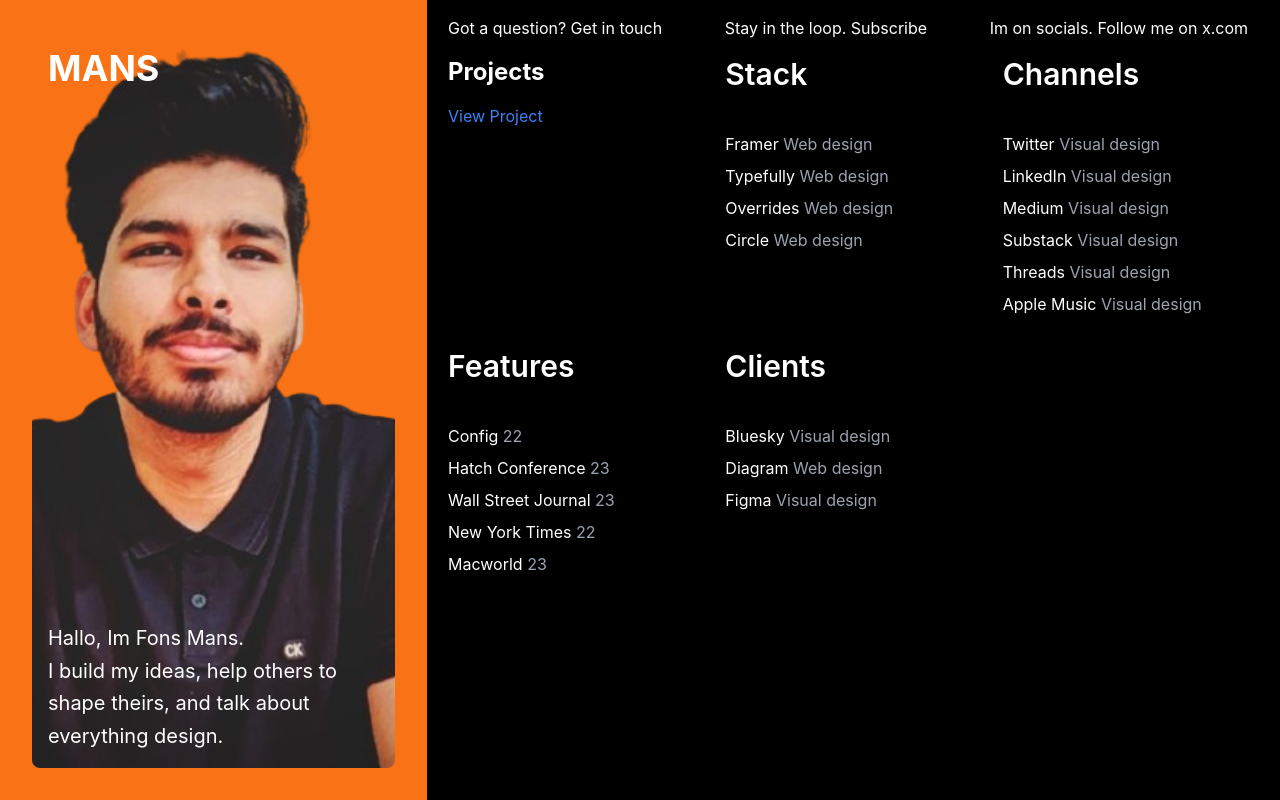
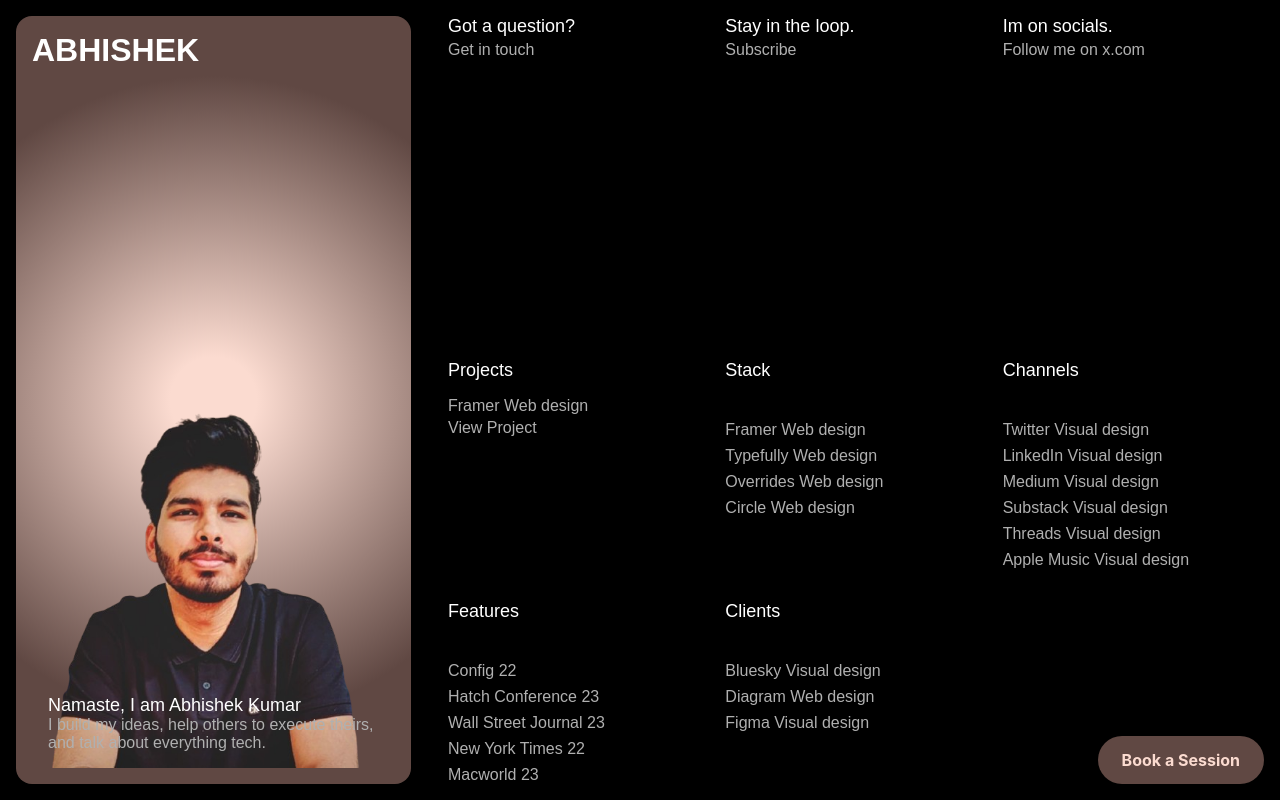
Before and after one commit to abhishek52kj/portfolio-website, a Next.js app: page / in a window 1280 px wide. Built offline with nearby package versions, Linux system fonts and the light colour scheme.

Commit message:
Design Changes

```diff
--- a/src/app/globals.css
+++ b/src/app/globals.css
@@ -39,3 +39,66 @@
     text-wrap: balance;
   }
 }
+
+/* Additional Styles */
+
+/* General Text Styles */
+.text-primary {
+  color: #FFFFFF;
+  font-size: 18px;
+  line-height: normal;
+  font-weight: 400;
+  font-family: sans-serif;
+  text-decoration: none;
+  letter-spacing: normal;
+  text-align: left;
+}
+
+.text-secondary {
+  color: #B0B0B0;
+  font-size: 16px;
+  line-height: normal;
+  font-weight: 400;
+  font-family: sans-serif;
+  text-decoration: none;
+  letter-spacing: normal;
+  text-align: left;
+}
+
+.text-header-link {
+  color: #FFFFFF;
+  font-size: 18px;
+  line-height: normal;
+  font-weight: 600;
+  font-family: sans-serif;
+  text-decoration: none;
+  letter-spacing: normal;
+  text-align: left;
+}
+
+.text-title {
+  color: #FFFFFF;
+  font-size: 32px;
+  line-height: normal;
+  font-weight: bold;
+  font-family: sans-serif;
+  text-decoration: none;
+  letter-spacing: normal;
+  text-align: left;
+}
+
+/* Button Styles */
+.bg-custom {
+  background-color: #604843;
+  color: #fbdbd0;
+  font-size: 16px;
+  font-weight: bold;
+  padding: 12px 24px;
+  border-radius: 9999px; /* Rounded full */
+  transition: background-color 0.3s ease, color 0.3s ease;
+}
+
+.bg-custom:hover {
+  background-color: #fbdbd0;
+  color: #604843;
+}
--- a/src/app/layout.tsx
+++ b/src/app/layout.tsx
@@ -12,79 +12,95 @@
       <body className="bg-black flex justify-center items-center min-h-screen p-4">
         <div className="container flex min-h-screen w-full">
           <div className="w-1/3"></div>
-          <div className="w-2/3 bg-black text-white p-4 flex flex-col overflow-y-auto">
-            <header className="flex justify-between space-x-4 mb-4">
-              <a href="#" className="hover:underline">Got a question? Get in touch</a>
-              <a href="#" className="hover:underline">Stay in the loop. Subscribe</a>
-              <a href="#" className="hover:underline">Im on socials. Follow me on x.com</a>
+          <div className="w-2/3 bg-black text-white p-4 flex flex-col justify-between overflow-y-auto">
+            <header className="grid grid-cols-3 gap-8 mb-4">
+              <div>
+                <p className="text-primary">Got a question?</p>
+                <a href="#" className="text-secondary hover:underline">Get in touch</a>
+              </div>
+              <div>
+                <p className="text-primary">Stay in the loop.</p>
+                <a href="#" className="text-secondary hover:underline">Subscribe</a>
+              </div>
+              <div>
+                <p className="text-primary">Im on socials.</p>
+                <a href="#" className="text-secondary hover:underline">Follow me on x.com</a>
+              </div>
             </header>
-            <main className="flex-grow">
+            <main className="flex-grow flex flex-col justify-end">
               <div className="grid grid-cols-3 gap-8">
                 <section className="space-y-10 col-span-1">
                   <div>
-                    <h2 className="text-2xl font-bold mb-4">Projects</h2>
+                    <h2 className="text-primary mb-4">Projects</h2>
                     <ul>
                       <li>
-                        <h3 className="text-xl font-semibold"><span></span></h3>
-                        <p></p>
+                        <h3 className="text-secondary">Framer <span className="text-secondary">Web design</span></h3>
+                        <p className="text-secondary"></p>
                         <ul className="flex space-x-2"></ul>
-                        <a className="text-blue-500 hover:underline">View Project</a>
+                        <a className="text-secondary hover:underline">View Project</a>
                       </li>
                     </ul>
                   </div>
                 </section>
                 <section id="stack" className="space-y-10 col-span-1">
-                  <h2 className="text-3xl font-semibold mb-4">Stack</h2>
+                  <h2 className="text-primary mb-4">Stack</h2>
                   <ul className="space-y-2">
-                    <li>Framer <span className="text-gray-400">Web design</span></li>
-                    <li>Typefully <span className="text-gray-400">Web design</span></li>
-                    <li>Overrides <span className="text-gray-400">Web design</span></li>
-                    <li>Circle <span className="text-gray-400">Web design</span></li>
+                    <li className="text-secondary">Framer <span className="text-secondary">Web design</span></li>
+                    <li className="text-secondary">Typefully <span className="text-secondary">Web design</span></li>
+                    <li className="text-secondary">Overrides <span className="text-secondary">Web design</span></li>
+                    <li className="text-secondary">Circle <span className="text-secondary">Web design</span></li>
                   </ul>
                 </section>
                 <section id="channels" className="space-y-10 col-span-1">
-                  <h2 className="text-3xl font-semibold mb-4">Channels</h2>
+                  <h2 className="text-primary mb-4">Channels</h2>
                   <ul className="space-y-2">
-                    <li>Twitter <span className="text-gray-400">Visual design</span></li>
-                    <li>LinkedIn <span className="text-gray-400">Visual design</span></li>
-                    <li>Medium <span className="text-gray-400">Visual design</span></li>
-                    <li>Substack <span className="text-gray-400">Visual design</span></li>
-                    <li>Threads <span className="text-gray-400">Visual design</span></li>
-                    <li>Apple Music <span className="text-gray-400">Visual design</span></li>
+                    <li className="text-secondary">Twitter <span className="text-secondary">Visual design</span></li>
+                    <li className="text-secondary">LinkedIn <span className="text-secondary">Visual design</span></li>
+                    <li className="text-secondary">Medium <span className="text-secondary">Visual design</span></li>
+                    <li className="text-secondary">Substack <span className="text-secondary">Visual design</span></li>
+                    <li className="text-secondary">Threads <span className="text-secondary">Visual design</span></li>
+                    <li className="text-secondary">Apple Music <span className="text-secondary">Visual design</span></li>
                   </ul>
                 </section>
                 <section id="features" className="space-y-10 col-span-1">
-                  <h2 className="text-3xl font-semibold mb-4">Features</h2>
+                  <h2 className="text-primary mb-4">Features</h2>
                   <ul className="space-y-2">
-                    <li>Config <span className="text-gray-400">22</span></li>
-                    <li>Hatch Conference <span className="text-gray-400">23</span></li>
-                    <li>Wall Street Journal <span className="text-gray-400">23</span></li>
-                    <li>New York Times <span className="text-gray-400">22</span></li>
-                    <li>Macworld <span className="text-gray-400">23</span></li>
+                    <li className="text-secondary">Config <span className="text-secondary">22</span></li>
+                    <li className="text-secondary">Hatch Conference <span className="text-secondary">23</span></li>
+                    <li className="text-secondary">Wall Street Journal <span className="text-secondary">23</span></li>
+                    <li className="text-secondary">New York Times <span className="text-secondary">22</span></li>
+                    <li className="text-secondary">Macworld <span className="text-secondary">23</span></li>
                   </ul>
                 </section>
                 <section id="clients" className="space-y-10 col-span-1">
-                  <h2 className="text-3xl font-semibold mb-4">Clients</h2>
+                  <h2 className="text-primary mb-4">Clients</h2>
                   <ul className="space-y-2">
-                    <li>Bluesky <span className="text-gray-400">Visual design</span></li>
-                    <li>Diagram <span className="text-gray-400">Web design</span></li>
-                    <li>Figma <span className="text-gray-400">Visual design</span></li>
+                    <li className="text-secondary">Bluesky <span className="text-secondary">Visual design</span></li>
+                    <li className="text-secondary">Diagram <span className="text-secondary">Web design</span></li>
+                    <li className="text-secondary">Figma <span className="text-secondary">Visual design</span></li>
                   </ul>
                 </section>
               </div>
             </main>
+            <footer className="fixed bottom-4 right-4">
+              <button className="bg-custom">Book a Session</button>
+            </footer>
           </div>
-          <div className="fixed left-0 top-0 w-1/3 h-screen bg-orange-600 p-8">
-            <div className="relative h-full">
-              <Image src={DesignImage} alt="Design Image" fill style={{ objectFit: 'cover' }} className="object-cover rounded-lg" />
-              <div className="absolute top-4 left-4 text-white">
-                <h1 className="text-4xl font-bold">MANS</h1>
+          <div className="fixed left-0 top-0 w-1/3 h-screen p-8" style={{ background: 'black', padding: '16px' }}>
+            <div className="relative h-full flex flex-col justify-end" style={{ background: 'radial-gradient(circle, rgba(251,219,208,1) 10%, rgba(96,72,67,1) 75%)', borderRadius: '16px', padding: '16px' }}>
+              <div className="absolute top-4 left-4 text-title">
+                <h1>ABHISHEK</h1>
               </div>
-              <div className="absolute bottom-4 left-4 text-white">
-                <p className="mt-4 text-xl leading-relaxed">
-                  Hallo, Im Fons Mans.<br />
-                  I build my ideas, help others to shape theirs, and talk about everything design.
-                </p>
+              <div style={{ position: 'relative' }}>
+                <Image src={DesignImage} alt="Design Image" layout="responsive" width={500} height={600} style={{ borderRadius: '16px' }} className="object-cover rounded-lg" />
+                <div className="absolute bottom-4 left-4">
+                  <p className="text-primary">
+                    Namaste, I am Abhishek Kumar
+                  </p>
+                  <p className="text-secondary">
+                    I build my ideas, help others to execute theirs, and talk about everything tech.
+                  </p>
+                </div>
               </div>
             </div>
           </div>
```
